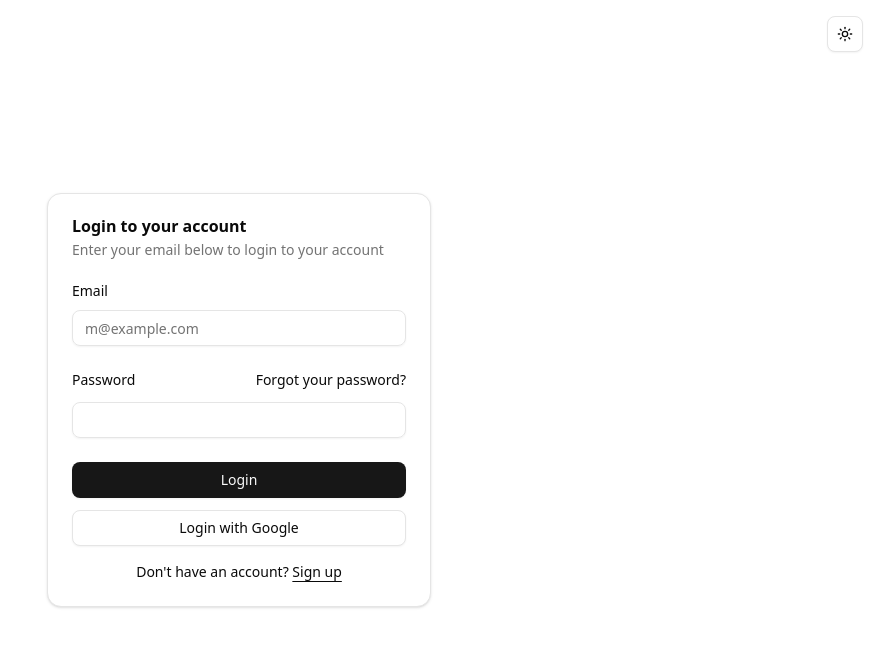
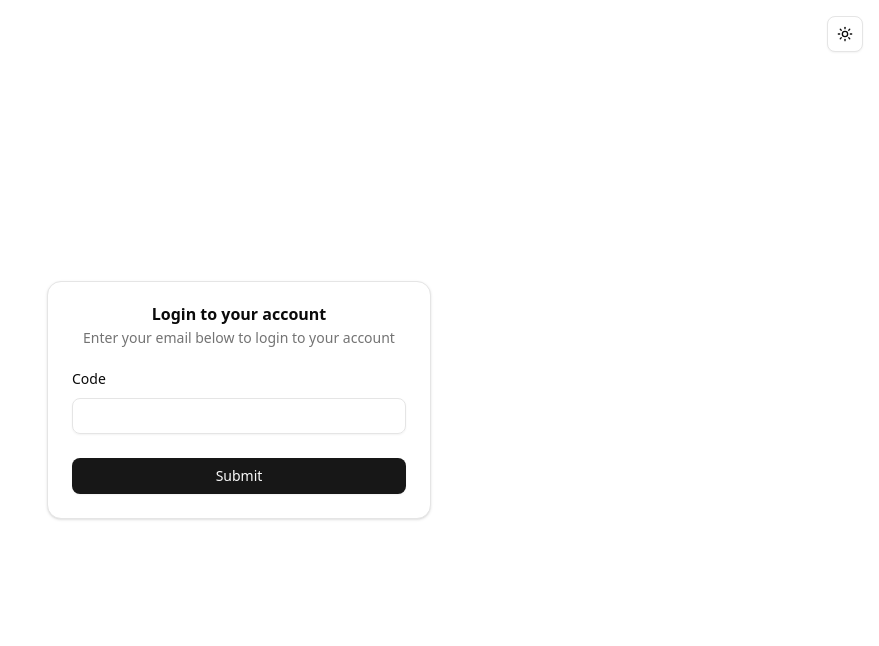
Before and after one commit to MehfoozurRehman/pos-admin, a Next.js app: page / in a window 1280 px wide. Shown: the top 646 px of the page, without its empty margins (401-1280 px from the left). Built offline with nearby package versions, Linux system fonts and the light colour scheme; no server answers.

Commit message:
Update login-form.tsx

```diff
--- a/components/login-form.tsx
+++ b/components/login-form.tsx
@@ -1,14 +1,15 @@
-import { cn } from '@/lib/utils';
+import { Card, CardContent, CardDescription, CardHeader, CardTitle } from '@/components/ui/card';
+
 import { Button } from '@/components/ui/button';
-import { Card, CardContent, CardDescription, CardHeader, CardTitle } from '@/components/ui/card';
 import { Input } from '@/components/ui/input';
 import { Label } from '@/components/ui/label';
+import { cn } from '@/lib/utils';
 
 export function LoginForm({ className, ...props }: React.ComponentProps<'div'>) {
   return (
     <div className={cn('flex flex-col gap-6', className)} {...props}>
       <Card>
-        <CardHeader>
+        <CardHeader className="text-center">
           <CardTitle>Login to your account</CardTitle>
           <CardDescription>Enter your email below to login to your account</CardDescription>
         </CardHeader>
@@ -16,32 +17,14 @@ export function LoginForm({ className, ...props }: React.ComponentProps<'div'>)
           <form>
             <div className="flex flex-col gap-6">
               <div className="grid gap-3">
-                <Label htmlFor="email">Email</Label>
-                <Input id="email" type="email" placeholder="m@example.com" required />
-              </div>
-              <div className="grid gap-3">
-                <div className="flex items-center">
-                  <Label htmlFor="password">Password</Label>
-                  <a href="#" className="ml-auto inline-block text-sm underline-offset-4 hover:underline">
-                    Forgot your password?
-                  </a>
-                </div>
-                <Input id="password" type="password" required />
+                <Label htmlFor="code">Code</Label>
+                <Input id="code" type="text" required />
               </div>
               <div className="flex flex-col gap-3">
                 <Button type="submit" className="w-full">
-                  Login
-                </Button>
-                <Button variant="outline" className="w-full">
-                  Login with Google
+                  Submit
                 </Button>
               </div>
-            </div>
-            <div className="mt-4 text-center text-sm">
-              Don&apos;t have an account?{' '}
-              <a href="#" className="underline underline-offset-4">
-                Sign up
-              </a>
             </div>
           </form>
         </CardContent>
```
